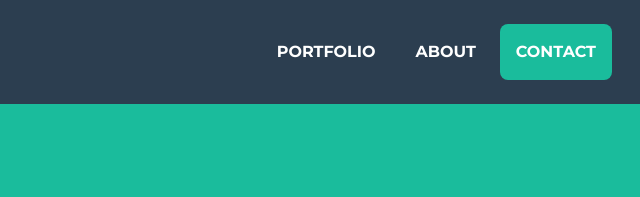
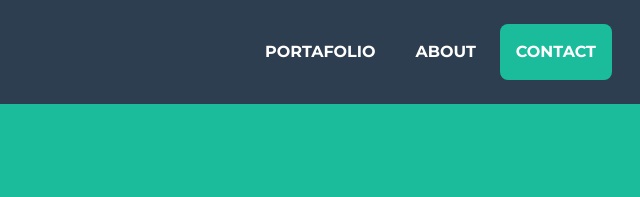
Before and after one commit to luchoalvarez/Portafolio, a plain HTML site: page index.html in a window 1280 px wide. Shown: the top 197 px of the page, 582-1222 px from the left. Drawn offline with nearby package versions, Linux system fonts and the light colour scheme.

Commit message:
Update index.html

```diff
--- a/index.html
+++ b/index.html
@@ -27,7 +27,7 @@
                 </button>
                 <div class="collapse navbar-collapse" id="navbarResponsive">
                     <ul class="navbar-nav ms-auto">
-                        <li class="nav-item mx-0 mx-lg-1"><a class="nav-link py-3 px-0 px-lg-3 rounded" href="#portfolio">Portfolio</a></li>
+                        <li class="nav-item mx-0 mx-lg-1"><a class="nav-link py-3 px-0 px-lg-3 rounded" href="#portfolio">Portafolio</a></li>
                         <li class="nav-item mx-0 mx-lg-1"><a class="nav-link py-3 px-0 px-lg-3 rounded" href="#about">About</a></li>
                         <li class="nav-item mx-0 mx-lg-1"><a class="nav-link py-3 px-0 px-lg-3 rounded" href="#contact">Contact</a></li>
                     </ul>
```
